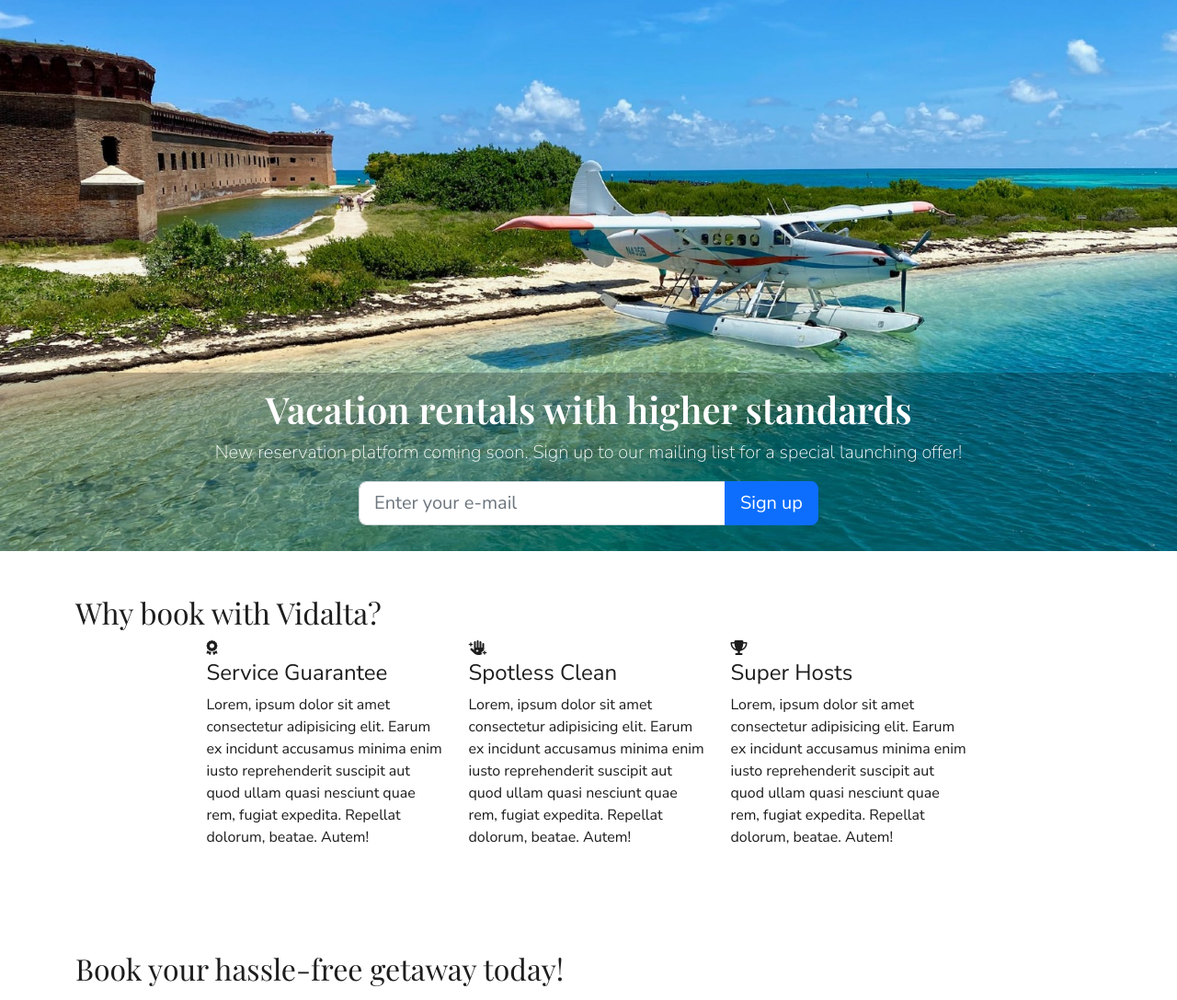
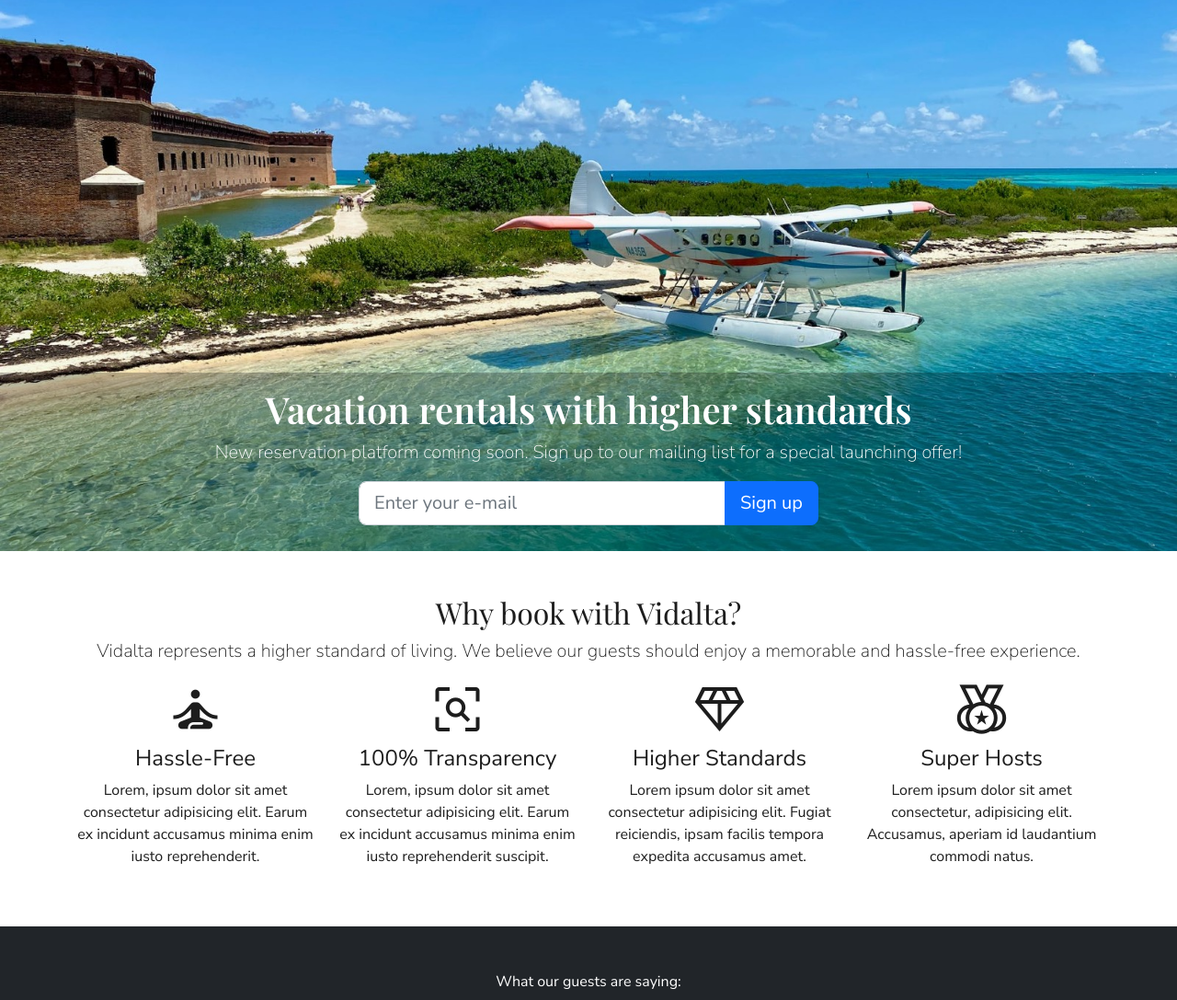
Before and after one commit to gattodigital/vidalta_web-app, a PHP site: page / in a window 1280 px wide. Shown: the part 57-1144 px from the top of the page at 92% size. Run offline with PHP 8.4, Linux system fonts and the light colour scheme.

Commit message:
footer + featured icon group styling

```diff
--- a/assets/css/global-styles.css
+++ b/assets/css/global-styles.css
@@ -36,6 +36,28 @@
 	font-family: 'Playfair Display', serif;;
 }
 
+/* Icon */
+
+.icon-note.xl i {
+	font-size: 4rem;
+}
+
+.icon-link.social {
+	display: flex;
+}
+
+.icon-link.social a {
+	width: 40px;
+	height: 40px;
+	font-size: 1.5rem;
+	color: #ffffff;
+	border: 1px solid #fff;
+	text-align: center;
+	padding: 2px 0;
+	margin-right: 1rem;
+	border-radius: 50%;
+}
+
 
 /* App Header */
 
@@ -55,6 +77,17 @@
 #headerMainNav {
 	justify-content: center;
 }
+
+/* App Footer */
+
+.app-footer .footer-wrapper {
+	padding: 3rem 1rem;
+}
+
+.app-footer .footer-brand img {
+	max-width: 290px;
+}
+
 
 /* Hero media */
 
@@ -107,10 +140,6 @@
 
 /* Display */
 
-
-
-/* Icon */
-
 /* Button */
 
 /* Spacing */
--- a/index.html
+++ b/index.html
@@ -11,6 +11,9 @@
     <!-- 3rd party stylesheets -->
     <link rel="stylesheet" href="https://cdnjs.cloudflare.com/ajax/libs/bootstrap/5.2.3/css/bootstrap.min.css" integrity="sha512-SbiR/eusphKoMVVXysTKG/7VseWii+Y3FdHrt0EpKgpToZeemhqHeZeLWLhJutz/2ut2Vw1uQEj2MbRF+TVBUA==" crossorigin="anonymous" referrerpolicy="no-referrer" />
     <link rel="stylesheet" href="https://cdnjs.cloudflare.com/ajax/libs/font-awesome/6.4.0/css/all.min.css" integrity="sha512-iecdLmaskl7CVkqkXNQ/ZH/XLlvWZOJyj7Yy7tcenmpD1ypASozpmT/E0iPtmFIB46ZmdtAc9eNBvH0H/ZpiBw==" crossorigin="anonymous" referrerpolicy="no-referrer" />
+    <link rel="stylesheet" href="https://fonts.googleapis.com/css2?family=Material+Symbols+Outlined:opsz,wght,FILL,GRAD@20..48,100..700,0..1,-50..200" />
+    <link href="https://fonts.googleapis.com/icon?family=Material+Icons"
+      rel="stylesheet">
     <!-- Global stylesheets -->
     <link href="assets/css/global-styles.css" rel="stylesheet">
     <!-- Custom stylesheets -->
@@ -95,28 +98,36 @@
         <!-- /.hero-media-->
 
         <section class="icon-group featured">
-          <div class="container py-5">
-            <h2>Why book with Vidalta?</h2>
+          <div class="container text-center py-5">
+            <h2>Why book with <span class="brand-name">Vidalta</span>?</h2>
+            <p class="lead"><span class="brand-name">Vidalta</span> represents a higher standard of living. We believe our guests should enjoy a memorable and hassle-free experience.</p>
             <div class="row justify-content-center">
               <div class="col-sm-6 col-lg-3">
                 <div class="icon-note xl">
-                  <i class="fa-solid fa-award"></i>
-                  <h4>Service Guarantee</h4>
-                  <p>Lorem, ipsum dolor sit amet consectetur adipisicing elit. Earum ex incidunt accusamus minima enim iusto reprehenderit suscipit aut quod ullam quasi nesciunt quae rem, fugiat expedita. Repellat dolorum, beatae. Autem!</p>
+                  <i class="material-symbols-outlined">self_improvement</i>
+                  <h4>Hassle-Free</h4>
+                  <p>Lorem, ipsum dolor sit amet consectetur adipisicing elit. Earum ex incidunt accusamus minima enim iusto reprehenderit.</p>
                 </div>
               </div>
               <div class="col-sm-6 col-lg-3">
                 <div class="icon-note xl">
-                  <i class="fa-solid fa-hand-sparkles"></i>
-                  <h4>Spotless Clean</h4>
-                  <p>Lorem, ipsum dolor sit amet consectetur adipisicing elit. Earum ex incidunt accusamus minima enim iusto reprehenderit suscipit aut quod ullam quasi nesciunt quae rem, fugiat expedita. Repellat dolorum, beatae. Autem!</p>
+                  <i class="material-symbols-outlined">frame_inspect</i>
+                  <h4>100% Transparency</h4>
+                  <p>Lorem, ipsum dolor sit amet consectetur adipisicing elit. Earum ex incidunt accusamus minima enim iusto reprehenderit suscipit.</p>
                 </div>
               </div>
               <div class="col-sm-6 col-lg-3">
                 <div class="icon-note xl">
-                  <i class="fa-solid fa-trophy"></i>
+                  <i class="material-symbols-outlined">diamond</i>
+                  <h4>Higher Standards</h4>
+                  <p>Lorem ipsum dolor sit amet consectetur adipisicing elit. Fugiat reiciendis, ipsam facilis tempora expedita accusamus amet.</p>
+                </div>
+              </div>
+              <div class="col-sm-6 col-lg-3">
+                <div class="icon-note xl">
+                  <i class="material-symbols-outlined">social_leaderboard</i>
                   <h4>Super Hosts</h4>
-                  <p>Lorem, ipsum dolor sit amet consectetur adipisicing elit. Earum ex incidunt accusamus minima enim iusto reprehenderit suscipit aut quod ullam quasi nesciunt quae rem, fugiat expedita. Repellat dolorum, beatae. Autem!</p>
+                  <p>Lorem ipsum dolor sit amet consectetur, adipisicing elit. Accusamus, aperiam id laudantium commodi natus.</p>
                 </div>
               </div>
             </div>
@@ -124,10 +135,19 @@
         </section>
         <!-- /.icon-group.featured -->
 
+        <div class="text-bg-dark text-center py-5">
+          <div class="container">
+            <p>What our guests are saying:</p>
+            <h2 class="mb-4">"We had an absolutely wonderful stay!"</h2>
+            <a href="" class="btn btn-lg btn btn-outline-secondary">See Reviews</a>
+          </div>
+        </div>
+
         <section class="card-group featured">
 
-          <div class="container py-5">
-            <h2>Book your hassle-free getaway today!</h2>
+          <div class="container text-center py-5">
+            <h2>Book your hassle-free vacation home today</h2>
+            <p class="lead">We promise you'll want to come back again and again!</p>
             <div class="row row-cols-sm-2 row-cols-lg-4">
               <div class="col-auto my-2">
                 <div class="card product-card truncated">
@@ -138,7 +158,7 @@
                       </div>
                     </div>
                     <!-- /.card-image -->
-                    <div class="card-data">
+                    <div class="card-body">
                       <div class="card-description">
                         <h3 class="title">{Product_Title}</h3>
                         <div class="location">
@@ -147,7 +167,7 @@
                       </div>
                       <!-- /.card-description -->
                     </div>
-                    <!-- /.card-data -->
+                    <!-- /.card-body -->
                   </div>
                   <!-- /.row -->
                 </div>
@@ -162,7 +182,7 @@
                       </div>
                     </div>
                     <!-- /.card-image -->
-                    <div class="card-data">
+                    <div class="card-body">
                       <div class="card-description">
                         <h3 class="title">{Product_Title}</h3>
                         <div class="location">
@@ -171,7 +191,7 @@
                       </div>
                       <!-- /.card-description -->
                     </div>
-                    <!-- /.card-data -->
+                    <!-- /.card-body -->
                   </div>
                   <!-- /.row -->
                 </div>
@@ -186,7 +206,7 @@
                       </div>
                     </div>
                     <!-- /.card-image -->
-                    <div class="card-data">
+                    <div class="card-body">
                       <div class="card-description">
                         <h3 class="title">{Product_Title}</h3>
                         <div class="location">
@@ -195,7 +215,7 @@
                       </div>
                       <!-- /.card-description -->
                     </div>
-                    <!-- /.card-data -->
+                    <!-- /.card-body -->
                   </div>
                   <!-- /.row -->
                 </div>
@@ -210,7 +230,7 @@
                       </div>
                     </div>
                     <!-- /.card-image -->
-                    <div class="card-data">
+                    <div class="card-body">
                       <div class="card-description">
                         <h3 class="title">{Product_Title}</h3>
                         <div class="location">
@@ -219,7 +239,7 @@
                       </div>
                       <!-- /.card-description -->
                     </div>
-                    <!-- /.card-data -->
+                    <!-- /.card-body -->
                   </div>
                   <!-- /.row -->
                 </div>
@@ -233,30 +253,32 @@
       </main>
       <!-- /.app-content -->
 
-      <footer class="app-footer border-top">
-        <div class="container-fluid py-5">
+      <footer class="app-footer text-bg-dark">
+        <div class="footer-wrapper py-5">
           <div class="row text-start">
-            <div class="col-auto">
-              <div class="footer-brand">
-                <img class="img-fluid w-100" src="assets/brand/vidalta-logo_color.svg" alt="{Brand Name} Logo, color" >
+            <div class="col-auto me-auto">
+              <div class="footer-brand border-bottom pb-4 mb-4">
+                <img class="img-fluid w-100" src="assets/brand/vidalta-logo_white.png" alt="{Brand Name} Logo, color" >
+              </div>
+              <!-- /.footer-brand -->
+              <div class="footer-social mb-4">
                 <h4>Social</h4>
                 <ul class="nav">
-                  <li class="social-media-icon">
+                  <li class="icon-link social">
                     <a class="facebook" href="" target="_blank"><i class="fab fa-facebook-f"></i></a>
                   </li>
-                  <li class="social-media-icon">
+                  <li class="icon-link social">
                     <a class="instagram" href="" target="_blank"><i class="fab fa-instagram"></i></a>
                   </li>
-                  <li class="social-media-icon">
+                  <li class="icon-link social">
                     <a class="linkedin" href="" target="_blank"><i class="fab fa-linkedin-in"></i></a>
                   </li>
-                  <li class="social-media-icon">
+                  <li class="icon-link social">
                     <a class="youtube" href="https://www.youtube.com/user/hyatt" target="_blank"><i class="fab fa-youtube"></i></a>
                   </li>
                 </ul>
               </div>
-              <!-- /.footer-brand -->
-              <div class="footer-newsletter">
+              <div class="footer-newsletter mb-4">
                 <form id="newsletterSignup">
                   <h4>Newsletter</h4>
                   <p>Receive special offers and travel tips.</p>
@@ -328,11 +350,11 @@
           </div>
           <!-- /.row -->
         </div>
-        <!-- /.container -->
+        <!-- /.footer-wrapper -->
 
         <div class="footer-copyright">
-          <div class="container">
-            <p class="mb-0">© Copyright Vidalta 2023. All Rights Reserved.</p><a href="">Sitemap</a> <a href="">Privacy</a><a href="">Terms</a>
+          <div class="container text-center py-3">
+            <p class="mb-0">© Copyright Vidalta 2023. All Rights Reserved. <span class="mx-2">|</span><a href="">Sitemap</a> <span class="mx-2">|</span> <a href="">Privacy</a><a href="">Terms</a></p>
           </div>
         </div>
         <!-- /.footer-copyright -->
```
Also changed, not shown: views/components/icon/icon-group_featured.html (+21 -14 lines).
